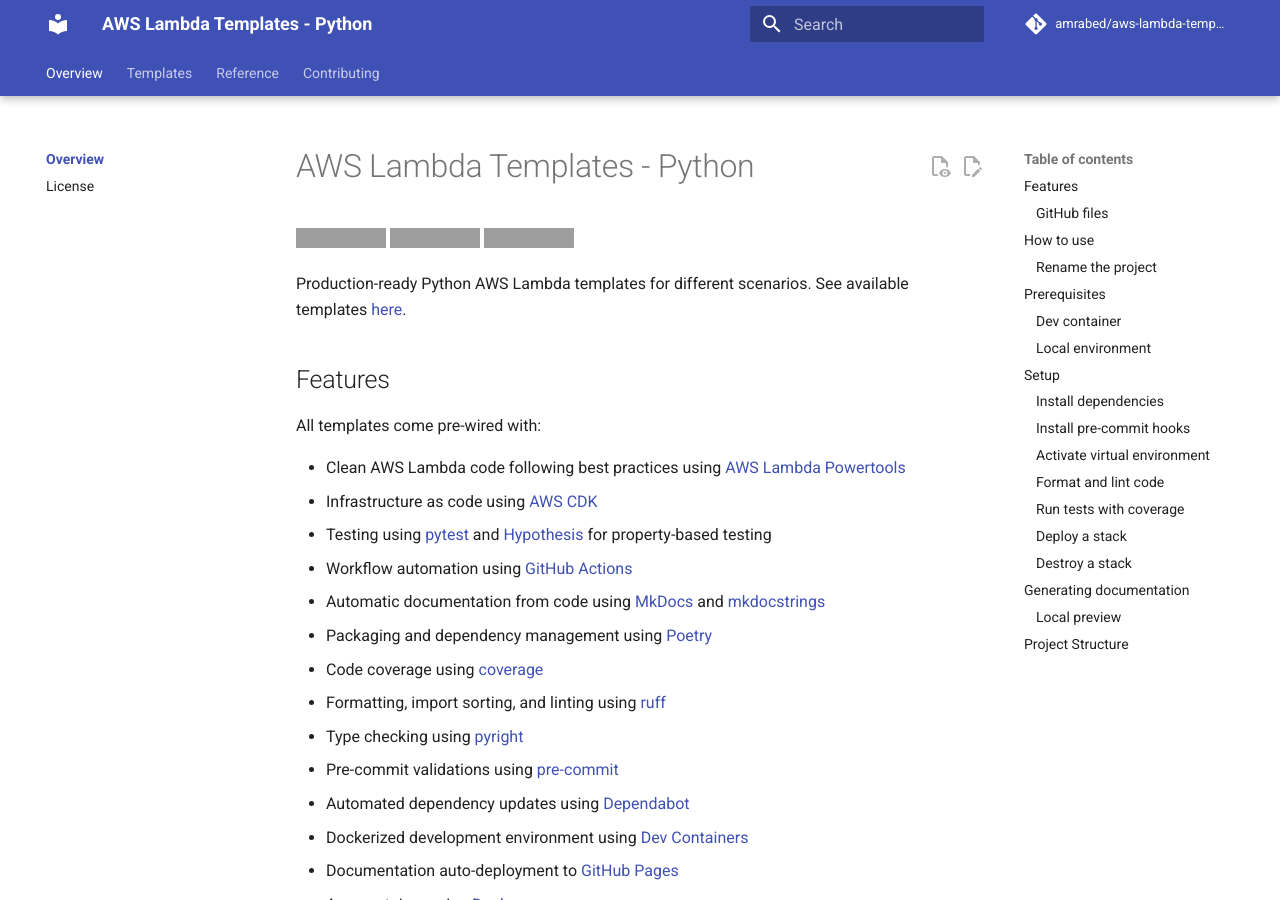
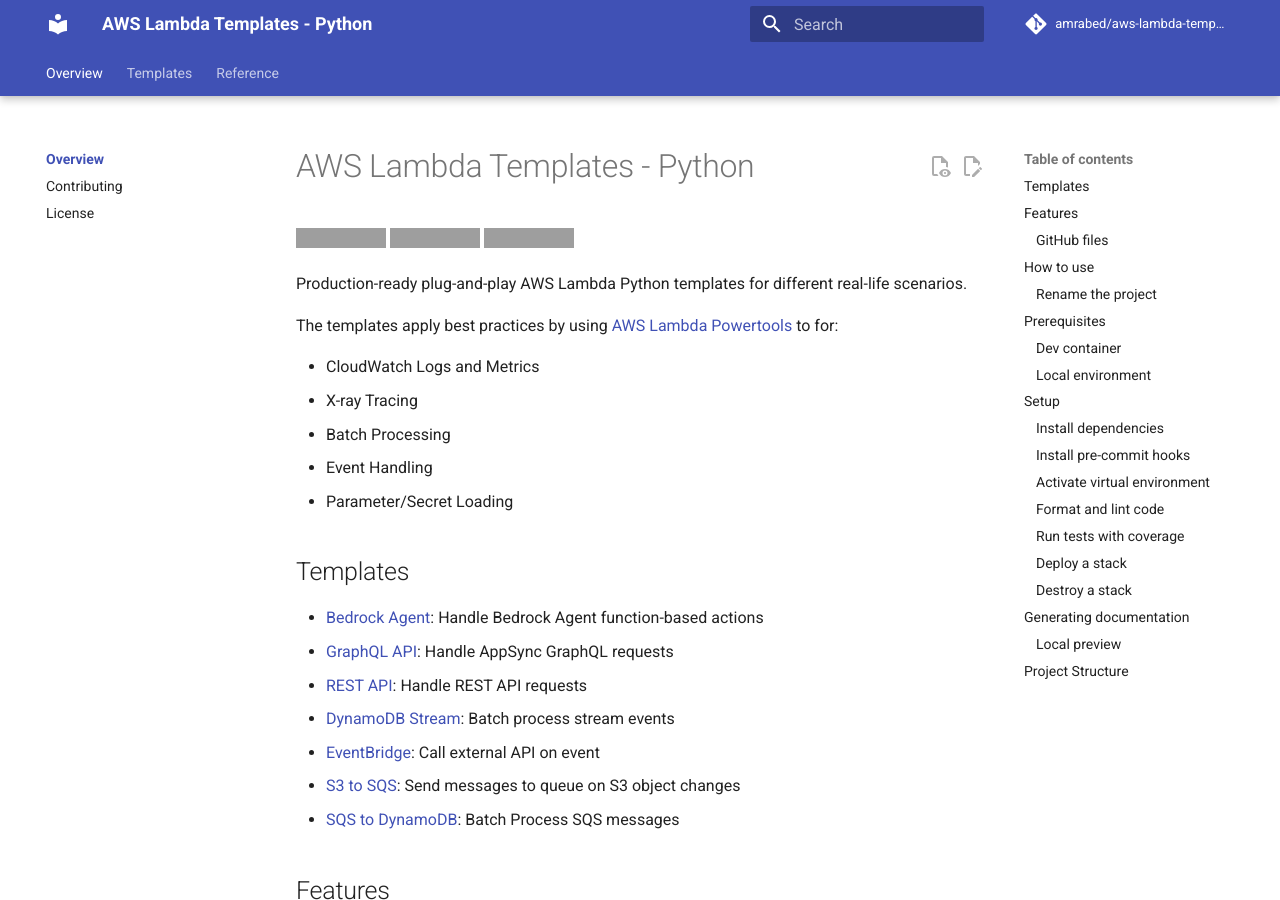
Before and after one commit to amrabed/aws-lambda-templates, an MkDocs documentation site: the page built from docs/README.md, in a window 1280 px wide and 900 px high. Built offline with MkDocs 1.6.1 and Material for MkDocs 9.7.7, drawn with Linux system fonts in a browser that asks for light colours; comment, search, counter and statistics services are not loaded; grey boxes are pictures that could not be loaded.

Commit message:
Update documentation

```diff
--- a/docs/README.md
+++ b/docs/README.md
@@ -3,9 +3,25 @@
 [![Code style: ruff](https://img.shields.io/badge/code%20style-ruff-D7FF64.svg?logo=ruff&style=flat-square)](https://docs.astral.sh/ruff)
 [![License](https://img.shields.io/badge/license-MIT-blue.svg?style=flat-square)](LICENSE.md)
 
-Production-ready Python AWS Lambda templates for different scenarios.
-See available templates [here](template/index.md).
+Production-ready plug-and-play AWS Lambda Python templates for different real-life scenarios.
 
+The templates apply best practices by using [AWS Lambda Powertools](https://docs.aws.amazon.com/powertools/python) to  for:
+
+- CloudWatch Logs and Metrics
+- X-ray Tracing
+- Batch Processing
+- Event Handling
+- Parameter/Secret Loading
+
+## Templates
+
+- [Bedrock Agent](template/agent.md): Handle Bedrock Agent function-based actions
+- [GraphQL API](template/graphql.md): Handle AppSync GraphQL requests
+- [REST API](template/api.md): Handle REST API requests
+- [DynamoDB Stream](template/stream.md): Batch process stream events
+- [EventBridge](template/eventbridge.md): Call external API on event
+- [S3 to SQS](template/s3.md): Send messages to queue on S3 object changes
+- [SQS to DynamoDB](template/sqs.md): Batch Process SQS messages
 
 ## Features
 
--- a/mkdocs.yml
+++ b/mkdocs.yml
@@ -26,22 +26,25 @@
 nav:
   - Overview:
     - Overview: README.md
+    - Contributing: CONTRIBUTING.md
     - License: LICENSE.md
   - Templates:
-    - Templates: template/index.md
-    - Rest API: template/api.md
     - Bedrock Agent: template/agent.md
+    - GraphQL API: template/graphql.md
+    - REST API: template/api.md
     - DynamoDB Stream: template/stream.md
+    - EventBridge: template/eventbridge.md
     - S3 to SQS: template/s3.md
     - SQS to DynamoDB: template/sqs.md
   - Reference:
-    - API: reference/api.md
     - Bedrock Agent: reference/agent.md
-    - Stream: reference/stream.md
+    - GraphQL API: reference/graphql.md
+    - REST API: reference/api.md
+    - DynamoDB Stream: reference/stream.md
+    - EventBridge: reference/eventbridge.md
     - S3: reference/s3.md
     - SQS: reference/sqs.md
     - Repository: reference/repository.md
-  - Contributing: CONTRIBUTING.md
 
 plugins:
   - search
--- a/pyproject.toml
+++ b/pyproject.toml
@@ -10,7 +10,7 @@
 
 [tool.coverage.report]
 omit = ["tests/*"]
-# fail_under = 90
+fail_under = 90
 
 [tool.pyright]
 exclude = ["**/__pycache__", "**/.pytest_cache"]
```
Also changed, not shown: docs/reference/agent.md (+1 -1 lines), docs/reference/api.md (+1 -1 lines), docs/reference/eventbridge.md (added, +3 -0 lines), docs/reference/graphql.md (added, +3 -0 lines), docs/reference/repository.md (+1 -1 lines), docs/reference/stream.md (+1 -1 lines), docs/template/index.md (deleted, +0 -7 lines), 1 other file.
